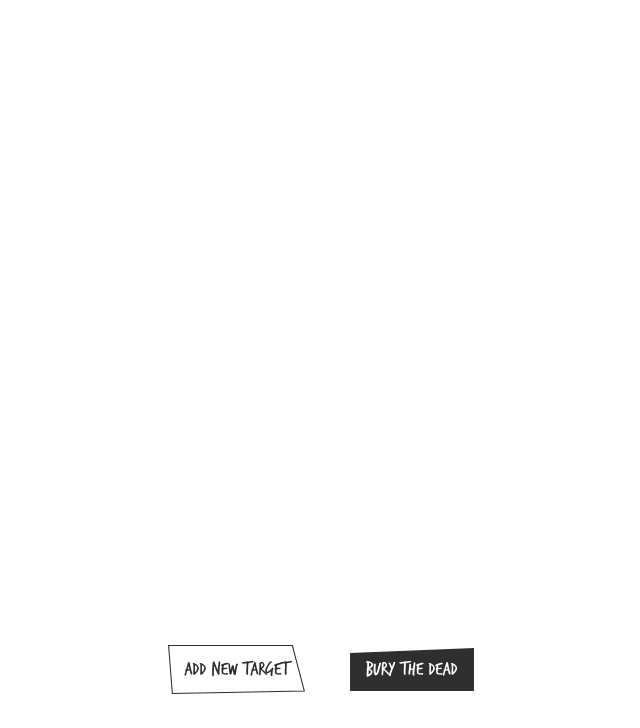
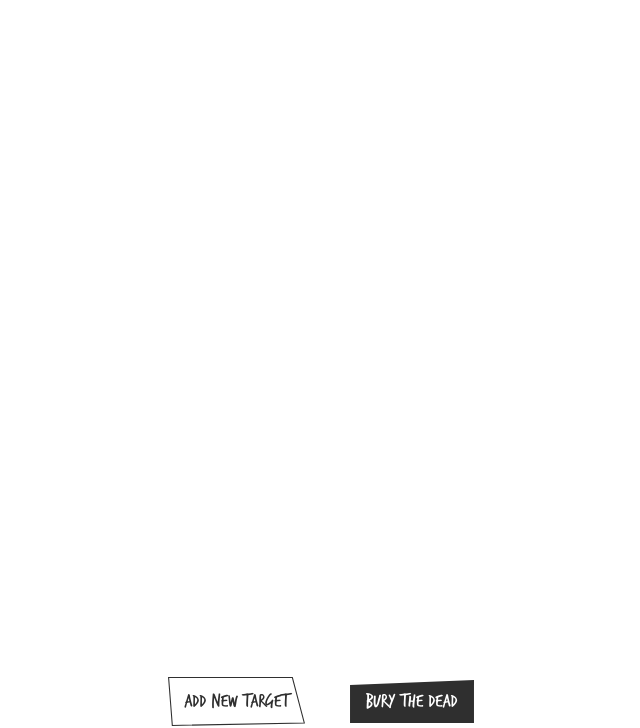
Before and after one commit to adammarcwilliams/death-list-five, a React app: page / in a window 1280 px wide. Shown: the part 72-800 px from the top of the page, without its empty margins (319-959 px from the left). Built offline with nearby package versions, Linux system fonts and the light colour scheme.

Commit message:
styling tweaks and refactors App button harness and flash message into sticky footer

```diff
--- a/src/components/App/App.css
+++ b/src/components/App/App.css
@@ -5,16 +5,24 @@
   align-items: center;
 }
 
+.App__footer {
+  position: fixed;
+  display: flex;
+  flex-direction: column;
+  align-items: center;
+  left: 0;
+  bottom: 0;
+  width: 100%;
+  background-color: white;
+}
+
 .App__buttons {
-  position: fixed;
-  bottom: 2rem;
+  position: relative;
   display: flex;
   justify-content: space-around;
   align-items: center;
   width: 100%;
   max-width: 350px;
-  left: 50%;
-  transform: translate(-50%)
 }
 
 .App__flash {
--- a/src/components/App/App.js
+++ b/src/components/App/App.js
@@ -59,6 +59,7 @@ class App extends Component {
           updateTarget={this.updateTarget}
           toggleTarget={this.toggleTarget}
         />
+        <footer className='App__footer'>
           {this.state.flashMessage &&
             <div className='App__flash'>
               {this.state.flashMessage}
@@ -67,6 +68,7 @@ class App extends Component {
             <Button text='Add new target' handleClick={this.addTarget} />
             <Button text='Bury the dead' handleClick={() => {}} right />
           </div>
+        </footer>
       </div>
     )
   }
--- a/src/components/Target/Target.css
+++ b/src/components/Target/Target.css
@@ -1,9 +1,12 @@
 .Target {
   position: relative;
   display: flex;
-  align-items: center;
   padding-bottom: 2rem;
   width: 100%;
+}
+
+.Target:last-of-type {
+  padding-bottom: 5rem;
 }
 
 .Target__position {
@@ -19,7 +22,7 @@
 }
 
 .Target__description {
-  font-size: 1.5rem;
+  font-size: 1.25rem;
   color: #DA312E;
 }
 
```
Lines whose indentation alone changed are shown as unchanged.
